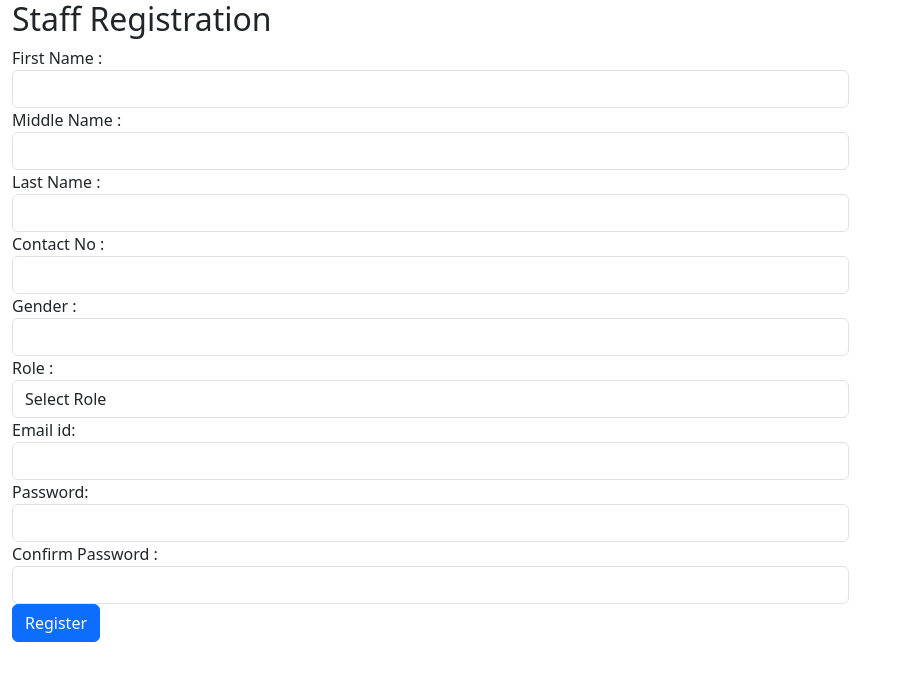
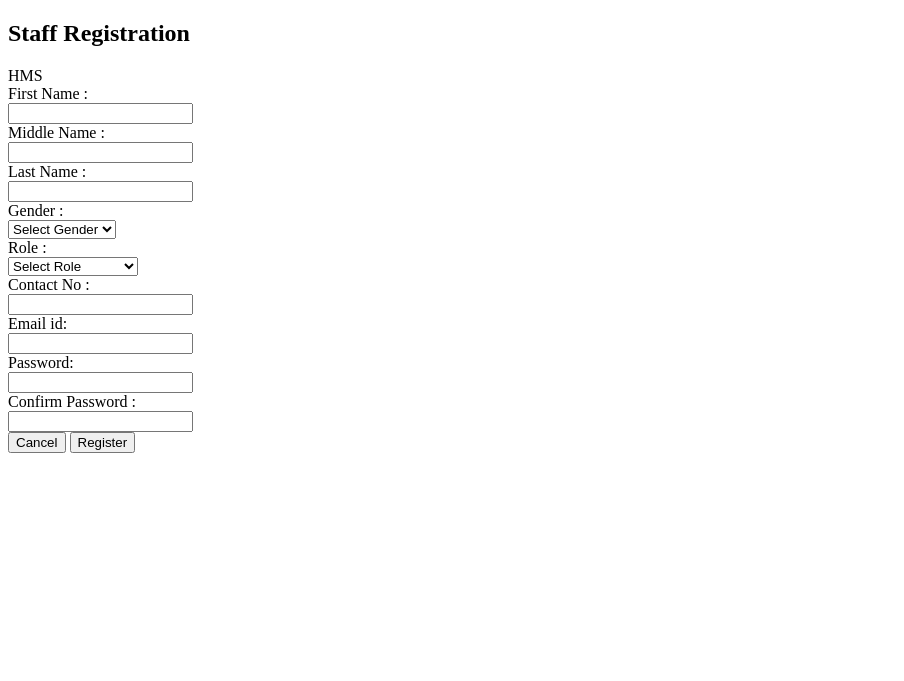
Before and after one commit to rajashnushakya/Hostel_Management_System, a PHP site: page /registration.php in a window 1280 px wide. Shown: the top 681 px of the page, without its empty margins (0-904 px from the left). Run offline with PHP 8.4, Linux system fonts and the light colour scheme; some libraries are stand-ins or nearby versions.

Commit message:
update the table column f

```diff
--- a/php/registration.php
+++ b/php/registration.php
@@ -1,8 +1,14 @@
 <?php
+use PHPMailer\PHPMailer\PHPMailer;
+use PHPMailer\PHPMailer\Exception;
 
-include('connection.php');
+require 'PHPMailer/Exception.php';
+require 'PHPMailer/PHPMailer.php';
+require 'PHPMailer/SMTP.php';
+require 'connection.php';
 
 if ($_SERVER["REQUEST_METHOD"] == "POST") {
+
 $fname = $_POST['fname'];
 $mname = $_POST['mname'];
 $lname = $_POST['lname'];
@@ -12,6 +18,8 @@ $emailid = $_POST['email'];
 $password = $_POST['password'];
 $cpassword = $_POST['cpassword'];
 $role = $_POST['Role'];
+
+
 
 // Check if passwords match
 if ($password != $cpassword) {
@@ -29,12 +37,55 @@ if ($password != $cpassword) {
 
     // Execute the query
     if ($mysqli->query($query) === TRUE) {
-		echo "<script>alert('New record inserted successfully');</script>";
+		echo "<script>alert('Successfully inserted');</script>";
 	} else {
 		echo "<script>alert('Failed to insert new record');</script>";
 	}
 }
 $mysqli->close();
+sendEmail($emailid, $cpassword, $fname);
+}
+
+function sendEmail($emailid, $password, $fname) {
+	$mail = new PHPMailer(true);
+
+try {
+    // SMTP settings for Gmail
+    $mail->isSMTP();
+    $mail->Host = 'smtp.gmail.com';
+    $mail->SMTPAuth = true;
+    $mail->Username = 'rajashnushakya@gmail.com';
+    $mail->Password = 'chuejenrgapnicmg';
+    $mail->SMTPSecure = 'tls';
+    $mail->Port = 587;
+
+    // Email content
+    $mail->setFrom('rajashnushakya@gmail.com', 'Hostel Management System');
+    $mail->addAddress($emailid);
+    $mail->Subject = 'Login Credentials';
+    $mail->Body = "
+        Dear $fname,
+
+        We hope this email finds you well. As a user of our Hostel Management System (HMS), we are pleased to provide you with your login credentials to access the system:
+
+        Username: $emailid
+        Password: $password
+
+        Please keep your login credentials confidential and do not share them with anyone. If you have any questions or need assistance, feel free to reach out to our support team at sinchanhostel@gmail.com.
+
+        Thank you for using our HMS platform. We look forward to serving you and ensuring a smooth experience.
+
+        Best regards,
+        Sinchan Hostel
+        9813135096, 9766554888
+        Kathmandu, Nepal ";
+
+    // Send the email
+    $mail->send();
+    //echo 'Email sent successfully!';
+} catch (Exception $e) {
+    echo "Error sending email: {$mail->ErrorInfo}";
+}
 }
 ?>
 
@@ -50,24 +101,23 @@ $mysqli->close();
 	<meta name="author" content="">
 	<meta name="theme-color" content="#3e454c">
 	<title>Staff Registration</title>
-	<link rel="stylesheet" href="css/font-awesome.min.css">
-	<link rel="stylesheet" href="css/bootstrap.min.css">
-	<link rel="stylesheet" href="css/dataTables.bootstrap.min.css">
-	<link rel="stylesheet" href="css/bootstrap-social.css">
-	<link rel="stylesheet" href="css/bootstrap-select.css">
-	<link rel="stylesheet" href="css/fileinput.min.css">
-	<link rel="stylesheet" href="css/awesome-bootstrap-checkbox.css">
-	<link rel="stylesheet" href="css/style.css">
-	<link href="https://cdn.jsdelivr.net/npm/bootstrap@5.3.3/dist/css/bootstrap.min.css" rel="stylesheet" integrity="sha384-QWTKZyjpPEjISv5WaRU9OFeRpok6YctnYmDr5pNlyT2bRjXh0JMhjY6hW+ALEwIH" crossorigin="anonymous">
-<script type="text/javascript" src="js/jquery-1.11.3-jquery.min.js"></script>
-<script type="text/javascript" src="js/validation.min.js"></script>
+	<link rel="stylesheet" href="../css/font-awesome.min.css">
+	<link rel="stylesheet" href="../css/bootstrap1.min.css">
+	<link rel="stylesheet" href="../css/dataTables.bootstrap.min.css">
+	<link rel="stylesheet" href="../css/bootstrap-social.css">
+	<link rel="stylesheet" href="../css/bootstrap-select.css">
+	<link rel="stylesheet" href="../css/fileinput.min.css">
+	<link rel="stylesheet" href="../css/less/awesome-bootstrap-checkbox.css">
+	<link rel="stylesheet" href="../css/less/style1.css">
+<script type="text/javascript" src="/Hostel_Management_System/js/jquery-1.11.3-jquery.min.js"></script>
+<script type="text/javascript" src="/Hostel_Management_System/js/validation.min.js"></script>
 <script type="text/javascript" src="http://code.jquery.com/jquery.min.js"></script>
 <script type="text/javascript">
 function valid()
 {
 if(document.registration.password.value!= document.registration.cpassword.value)
 {
-alert("Password and Re-Type Password Field do not match  !!");
+alert("Password and Confirm Password Field do not match  !!");
 document.registration.cpassword.focus();
 return false;
 }
@@ -76,6 +126,7 @@ return true;
 </script>
 </head>
 <body>
+
 		<div class="content-wrapper">
 			<div class="container-fluid">
 
@@ -87,8 +138,11 @@ return true;
 						<div class="row">
 							<div class="col-md-12">
 								<div class="panel panel-primary">
+									<div class="panel-heading">HMS</div>
 									<div class="panel-body">
 			<form method="post" action="" name="registration" class="form-horizontal" onSubmit="return valid();">
+
+
 
 
 <div class="form-group">
@@ -113,16 +167,14 @@ return true;
 </div>
 
 <div class="form-group">
-	<label class="col-sm-2 control-label">Contact No : </label>
-	<div class="col-sm-8">
-	<input type="text" name="contact" id="contact"  class="form-control" required="required">
-	</div>
-	</div>
-
-	<div class="form-group">
 <label class="col-sm-2 control-label">Gender : </label>
 <div class="col-sm-8">
-		<input type="text" name="gender" id="gender"  class="form-control" required="required">
+<select name="gender" class="form-control" required="required">
+<option value="">Select Gender</option>
+<option value="male">Male</option>
+<option value="female">Female</option>
+<option value="others">Others</option>
+</select>
 </div>
 </div>
 
@@ -137,7 +189,12 @@ return true;
 </div>
 </div>
 
-
+<div class="form-group">
+<label class="col-sm-2 control-label">Contact No : </label>
+<div class="col-sm-8">
+<input type="text" name="contact" id="contact"  class="form-control" required="required">
+</div>
+</div>
 
 
 <div class="form-group">
@@ -167,7 +224,10 @@ return true;
 
 
 <div class="col-sm-6 col-sm-offset-4">
-<input type="submit" name="submit" Value="Register" class="btn btn-primary">
+    <button class="btn btn-default" type="button">Cancel</button>
+    <input type="submit" formaction="" name="submit" value="Register" class="btn btn-primary">
+</div>
+
 </div>
 </form>
 
@@ -191,7 +251,7 @@ return true;
 	<script src="js/Chart.min.js"></script>
 	<script src="js/fileinput.js"></script>
 	<script src="js/chartData.js"></script>
-	<script src="js/main.js"></script>
+	<script src="js/main1.js"></script>
 </body>
 	<script>
 function checkAvailability() {
```
Lines whose indentation alone changed are shown as unchanged.
